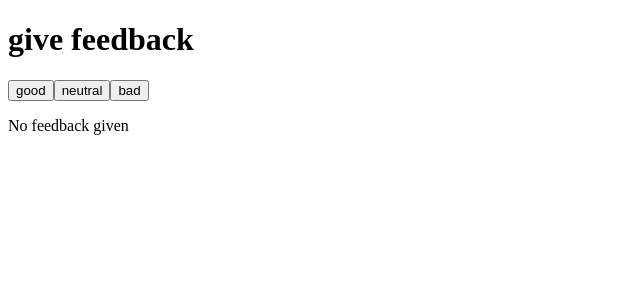
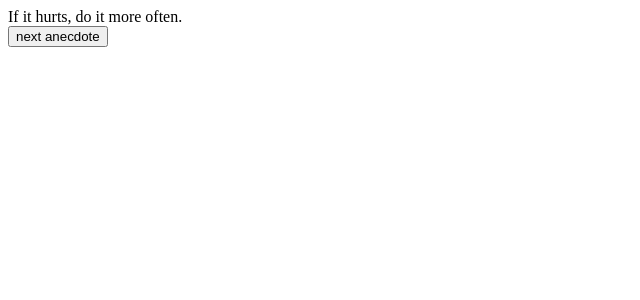
Before and after one commit to fkefszef/FullStackOpenKevin, a React (Vite) app in the folder part1/: page / in a window 1280 px wide. Shown: the top 300 px of the page, without its empty margins (0-640 px from the left). Built offline with nearby package versions, Linux system fonts and the light colour scheme.

Commit message:
Part 1 d (1.12*)

```diff
--- a/part1/src/App.jsx
+++ b/part1/src/App.jsx
@@ -1,75 +1,27 @@
 import { useState } from 'react'
 
-const StatisticLine = (props) => {
-  return (
-    <tr>
-      <td>{props.text}</td>
-      <td>{props.value}</td>
-    </tr>
-  )
-}
+const App = () => {
+  const anecdotes = [
+    'If it hurts, do it more often.',
+    'Adding manpower to a late software project makes it later!',
+    'The first 90 percent of the code accounts for the first 90 percent of the development time...The remaining 10 percent of the code accounts for the other 90 percent of the development time.',
+    'Any fool can write code that a computer can understand. Good programmers write code that humans can understand.',
+    'Premature optimization is the root of all evil.',
+    'Debugging is twice as hard as writing the code in the first place. Therefore, if you write the code as cleverly as possible, you are, by definition, not smart enough to debug it.',
+    'Programming without an extremely heavy use of console.log is same as if a doctor would refuse to use x-rays or blood tests when diagnosing patients.',
+    'The only way to go fast, is to go well.'
+  ]
 
-const Statistics = (props) => {
-  if(props.allClicks == 0){
-    return (
-      <p>No feedback given</p>
-    )
-  }
-  return (
-    // <div>
-    //   <h1>Statistics</h1>
-    //   <p>good {props.good}</p>
-    //   <p>neutral {props.neutral}</p>
-    //   <p>bad {props.bad}</p>
-    //   <p>all {props.allClicks}</p>
-    //   <p>average {(props.good*1 + props.bad*-1)/props.allClicks}</p>
-    //   <p>positive {(props.good*100)/props.allClicks || 0}%</p>
-    // </div>
-      <table>
-      <tbody>
-        <StatisticLine text="good" value={props.good}></StatisticLine>
-        <StatisticLine text="neutral" value={props.neutral}></StatisticLine>
-        <StatisticLine text="bad" value={props.bad}></StatisticLine>
-        <StatisticLine text="all" value={props.allClicks}></StatisticLine>
-        <StatisticLine text="average" value={(props.good*1 + props.bad*-1)/props.allClicks}></StatisticLine>
-        <StatisticLine text="positive" value={(props.good*100)/props.allClicks + "%" || 0}></StatisticLine>
-      </tbody>
-      </table>
-  )
-}
+  const [selected, setSelected] = useState(0)
 
-const App = () => {
-  const [good, setGood] = useState(0)
-  const [neutral, setNeutral] = useState(0)
-  const [bad, setBad] = useState(0)
-
-  const [allClicks, setAll] = useState(0)
-
-  const handleGood = () => {
-    setGood(good + 1)
-    setAll(allClicks + 1)
-  }
-
-  const handleNeutral = () => {
-    setNeutral(neutral + 1)
-    setAll(allClicks + 1)
-  }
-
-  const handleBad = () => {
-    setBad(bad + 1)
-    setAll(allClicks + 1)
+  const anecdotesSelected = () => {
+    setSelected(Math.floor(Math.random() * anecdotes.length))
   }
 
   return (
     <div>
-      <h1>give feedback</h1>
-      <button onClick={handleGood}>good</button>
-      <button onClick={handleNeutral}>neutral</button>
-      <button onClick={handleBad}>bad</button>
-
-      <Statistics good={good} neutral={neutral} bad={bad} allClicks={allClicks}></Statistics>
-
-
+      {anecdotes[selected]}
+      <br></br><button onClick={anecdotesSelected}>next anecdote</button>
     </div>
   )
 }
```
